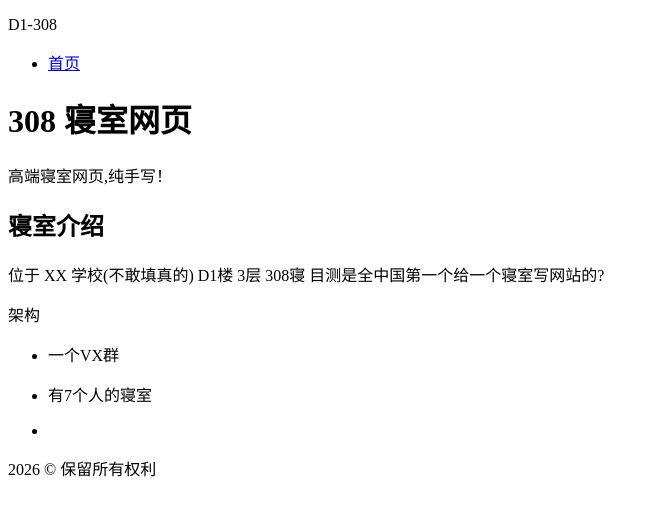
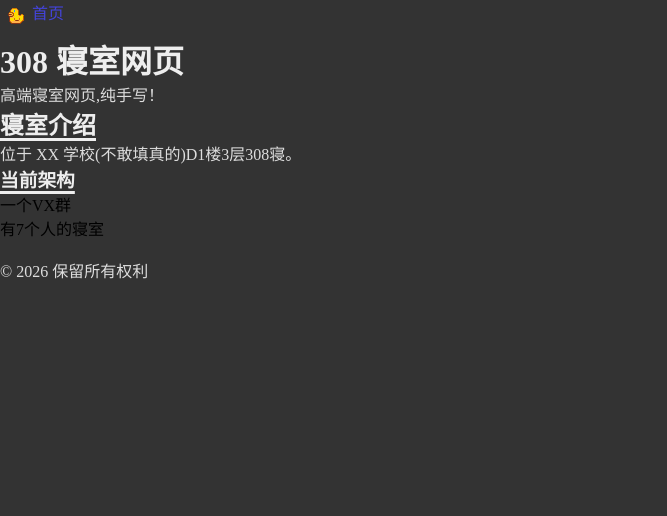
Before and after one commit to SZQ2268/D1-308-Dormitory, a plain HTML site: page index.html in a window 1280 px wide. Shown: the whole page, without its empty margins (0-667 px from the left). Drawn offline with Linux system fonts and the light colour scheme.

Commit message:
Update: New style and text!

```diff
--- /dev/null
+++ b/404-style.css
@@ -0,0 +1,41 @@
+/*404-STYLE.CSS文件
+* 作者       版本
+* SZQ2268    V.1.0.0
+*/
+* {
+    padding: 0;
+    margin: 0;
+}
+
+/* 颜色变量 */
+:root {
+    --background-color: #333;
+    --title-text-color: #eee;
+    --text-color: #ddd;
+    --link-color: #44d;
+}
+
+/* 各个元素定义 */
+body {
+    background-color: var(--background-color);
+}
+h1, h2, h3 {
+    color: var(--title-text-color);
+}
+p {
+    color:var(--text-color);
+}
+a {
+    color:var(--link-color);
+}
+
+/* 针对错误页面的改良 */
+body {
+    margin: 5rem;
+}
+h1 {
+    font-size: 5rem;
+}
+.phrase::first-letter {
+    font-size: 1.5rem;
+}
--- a/index.html
+++ b/index.html
@@ -8,29 +8,31 @@
     <link rel="stylesheet" href="style.css">
 </head>
 <body>
-    <div class="top_bar">
-        <p>D1-308</p>
+    <nav>
+        <a href="#"><img src="./favicon.png" alt="D-1-308 Logo"></a>
         <ul>
             <li><a href="#">首页</a></li>
         </ul>
-    </div>
+    </nav>
     <div class="card">
         <main>
-        <h1>308 寝室网页</h1>
-        <p>高端寝室网页,纯手写！</p>
+        <div class="home">
+            <h1>308 寝室网页</h1>
+            <p>高端寝室网页,纯手写！</p>
+        </div>
         <div class="introduction">
             <h2>寝室介绍</h2>
-            <p>位于 XX 学校(不敢填真的) D1楼 3层 308寝 目测是全中国第一个给一个寝室写网站的?</p>
-            <p>架构</p>
+            <p>位于 XX 学校(不敢填真的)D1楼3层308寝。</p>
+            <h3>当前架构</h3>
             <ul>
-                <li><p>一个VX群</p></li>
-                <li><p>有7个人的寝室</p></li>
-                <li><p></p></li>
+                <li>一个VX群</li>
+                <li>有7个人的寝室</li>
+                <li></li>
             </ul>
         </div>
         </main>
         <footer>
-            <p>2026 &copy; 保留所有权利</p>
+            <p>&copy; 2026 保留所有权利</p>
         </footer>
     </div>
 </body>
--- a/style.css
+++ b/style.css
@@ -0,0 +1,51 @@
+/*STYLE.CSS文件
+* 作者       版本
+* SZQ2268    V.1.0.0
+*/
+* {
+    padding: 0;
+    margin: 0;
+}
+
+/* 颜色变量 */
+:root {
+    --background-color: #333;
+    --title-text-color: #eee;
+    --text-color: #ddd;
+    --link-color: #44d;
+}
+
+
+/* 各个元素定义 */
+body {
+    background-color: var(--background-color);
+}
+h1, h2, h3 {
+    color: var(--title-text-color);
+}
+p {
+    color:var(--text-color);
+}
+a {
+    color:var(--link-color);
+}
+
+/* 各个区域定制 */
+/* 导航栏 */
+nav, nav ul {
+    display: flex;
+}
+nav ul {
+    text-align: right;
+    list-style-type: none;
+}
+nav a {
+    text-decoration: none;
+}
+/* 内容 */
+.home h1 {
+}
+.card h2, .card h3 {
+    text-decoration: underline 3px;
+    text-underline-offset: 4px;
+}
```
Also changed, not shown: 404.html (+3 -2 lines), 1 other file.
